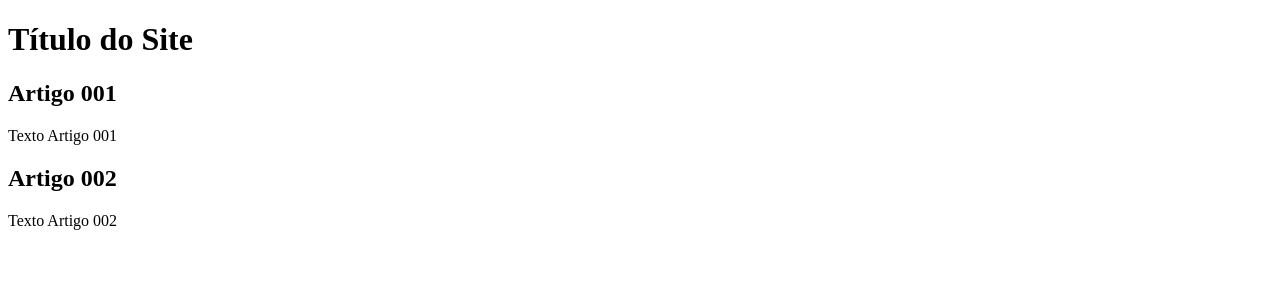
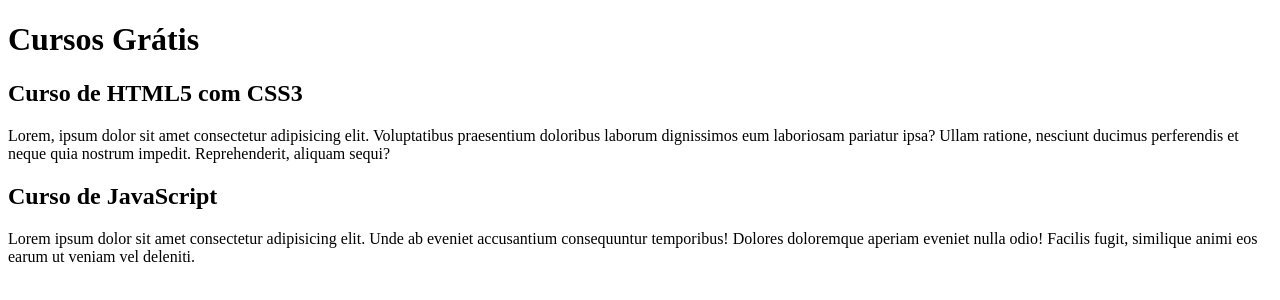
Before and after one commit to gitdsoares/Projeto2, a plain HTML site: page index.html in a window 1280 px wide. Drawn offline with Linux system fonts and the light colour scheme.

Commit message:
comecei a escrever o conteúdo
alterei

```diff
--- a/index.html
+++ b/index.html
@@ -9,15 +9,15 @@
 <body>
     <main>
         <header>
-            <h1> Título do Site</h1>
+            <h1> Cursos Grátis</h1>
         </header>
         <article>
-            <h2> Artigo 001</h2>
-            <p> Texto Artigo 001</p>
+            <h2> Curso de HTML5 com CSS3</h2>
+            <p> Lorem, ipsum dolor sit amet consectetur adipisicing elit. Voluptatibus praesentium doloribus laborum dignissimos eum laboriosam pariatur ipsa? Ullam ratione, nesciunt ducimus perferendis et neque quia nostrum impedit. Reprehenderit, aliquam sequi?</p>
         </article>
         <article>
-            <h2>Artigo 002</h2>
-            <p>Texto Artigo 002</p>
+            <h2>Curso de JavaScript</h2>
+            <p>Lorem ipsum dolor sit amet consectetur adipisicing elit. Unde ab eveniet accusantium consequuntur temporibus! Dolores doloremque aperiam eveniet nulla odio! Facilis fugit, similique animi eos earum ut veniam vel deleniti.</p>
         </article>
     </main>
 </body>
```
